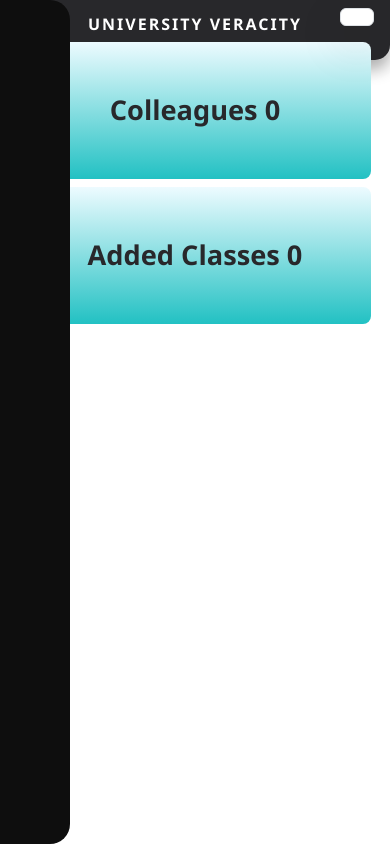
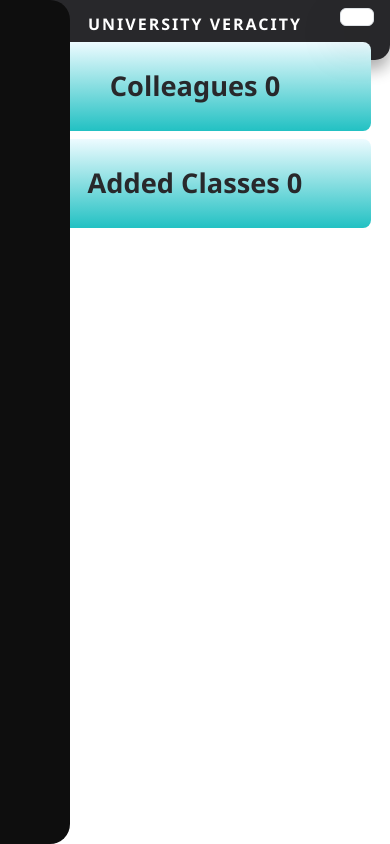
Before and after one commit to Verkiel-cmd/student-management-frontend, a React (Vite) app: page /Dashboard in a window 390 px wide. Built offline with nearby package versions, Linux system fonts and the light colour scheme; no server answers; sample sign-in values are in the browser's storage; some icons are missing.

Commit message:
Updated XYZ feature / bugfix / etc

```diff
--- a/src/Webstyles/main_side.css
+++ b/src/Webstyles/main_side.css
@@ -528,7 +528,7 @@ a.sidebar-link:hover {
     .total_statistics {
        display: flex; /* Switch to flex for stacking */
         flex-direction: column;
-        padding: 3rem; /* Reduce padding for mobile */
+        padding: 1.5rem; /* Reduce padding for mobile */
         max-width: 100%; /* Full width on mobile */
         width: 90%; /* Slightly less than full width for better spacing */
         margin: 0.5rem auto; /* Center cards on mobile with smaller margin */
```
